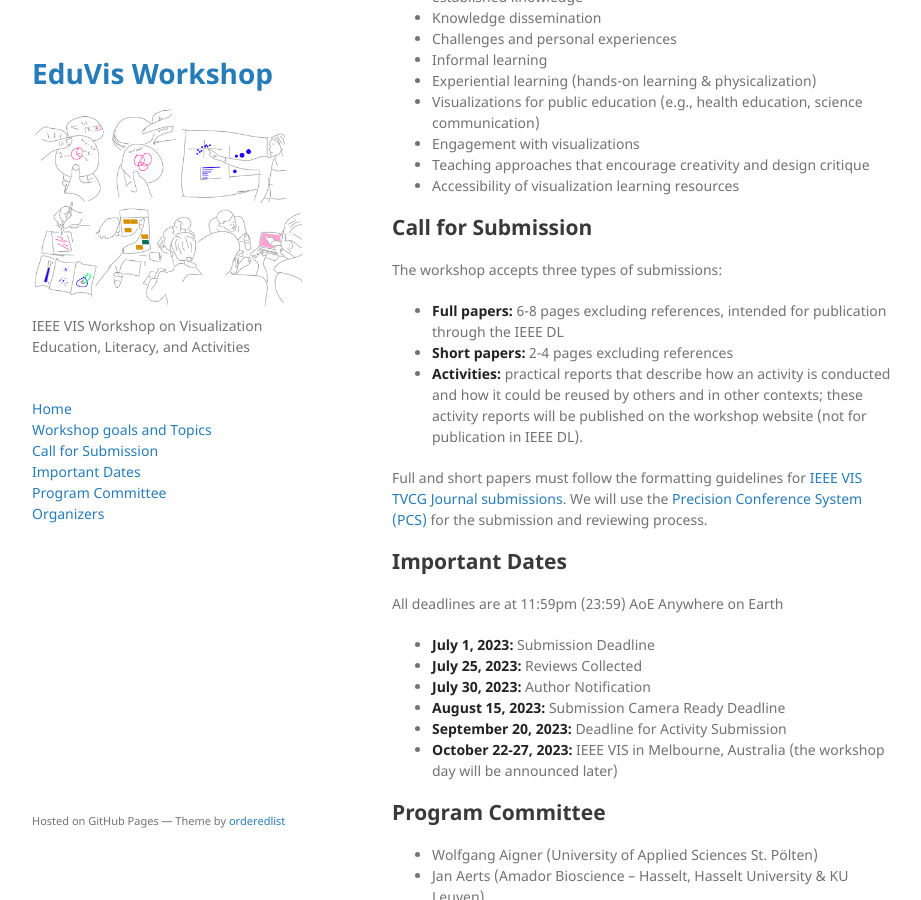
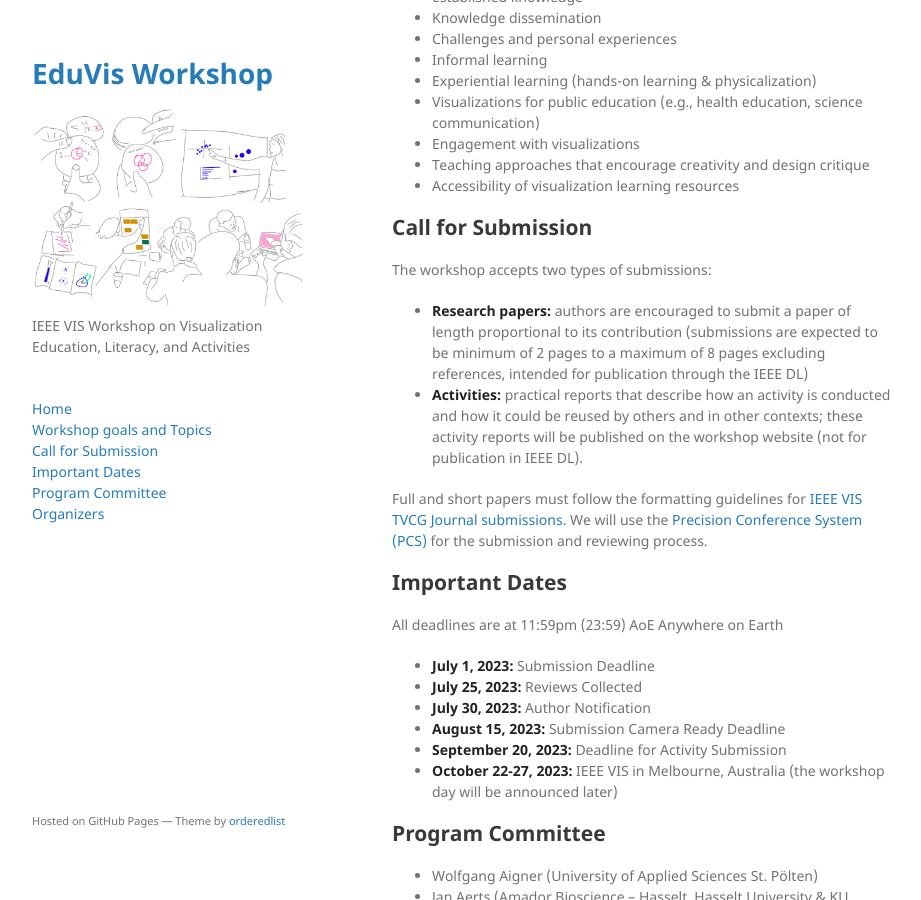
Before and after one commit to ieee-eduvis/ieee-eduvis.github.io, a Jekyll site: the page built from index.md, in a window 1280 px wide and 900 px high, scrolled down 1095 px. Shown: the whole window, without its empty margins (178-1099 px from the left). Built offline with Jekyll 4.4.1, drawn with Linux system fonts in a browser that asks for light colours; our own code applies the rules of GitHub Pages for plain Markdown files.

Commit message:
Update index

```diff
--- a/index.md
+++ b/index.md
@@ -41,9 +41,8 @@ The **workshop topics** include, but are not limited to:
 
 ## Call for Submission
 
-The workshop accepts three types of submissions:
-* **Full papers:** 6-8 pages excluding references, intended for publication through the IEEE DL
-* **Short papers:** 2-4 pages excluding references
+The workshop accepts two types of submissions:
+* **Research papers:** authors are encouraged to submit a paper of length proportional to its contribution (submissions are expected to be minimum of 2 pages to a maximum of 8 pages excluding references, intended for publication through the IEEE DL)
 * **Activities:** practical reports that describe how an activity is conducted and how it could be reused by others and in other contexts; these activity reports will be published on the workshop website (not for publication in IEEE DL).
 
 Full and short papers must follow the formatting guidelines for [IEEE VIS TVCG Journal submissions](https://tc.computer.org/vgtc/publications/journal/). We will use the  [Precision Conference System (PCS)](https://new.precisionconference.com/) for the submission and reviewing process.
```
